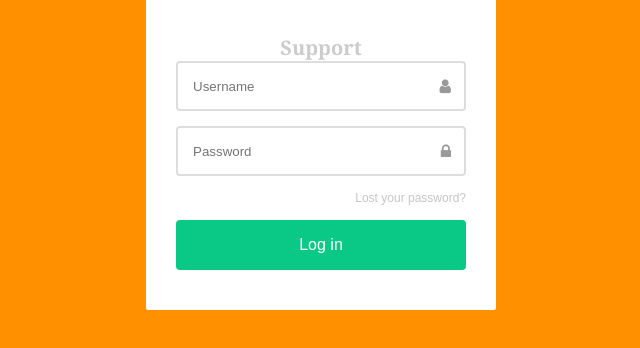
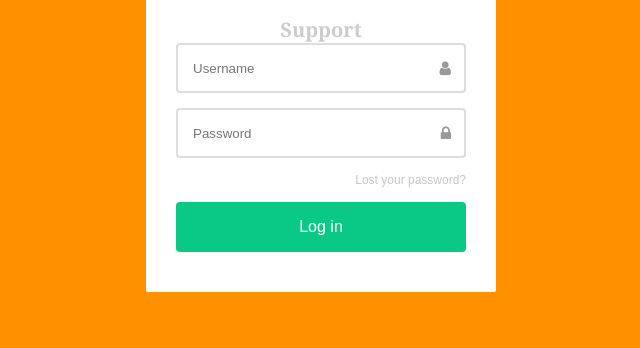
Before and after one commit to itantrik/itantrik.github.io, a plain HTML site: page index.html in a window 1280 px wide. Shown: the part 248-596 px from the top of the page, without its empty margins (319-959 px from the left). Drawn offline with nearby package versions, Linux system fonts and the light colour scheme.

Commit message:
Update style.css

```diff
--- a/css/style.css
+++ b/css/style.css
@@ -44,11 +44,11 @@ h1 {
   position: absolute;
   left: 0;
   right: 0;
-  top: 50%;
-  -moz-transform: translateY(-50%);
+  top: 28%;
+  /*-moz-transform: translateY(-50%);
   -ms-transform: translateY(-50%);
   -webkit-transform: translateY(-50%);
-  transform: translateY(-50%);
+  transform: translateY(-50%);*/
 }
 
 .form-group {
```
